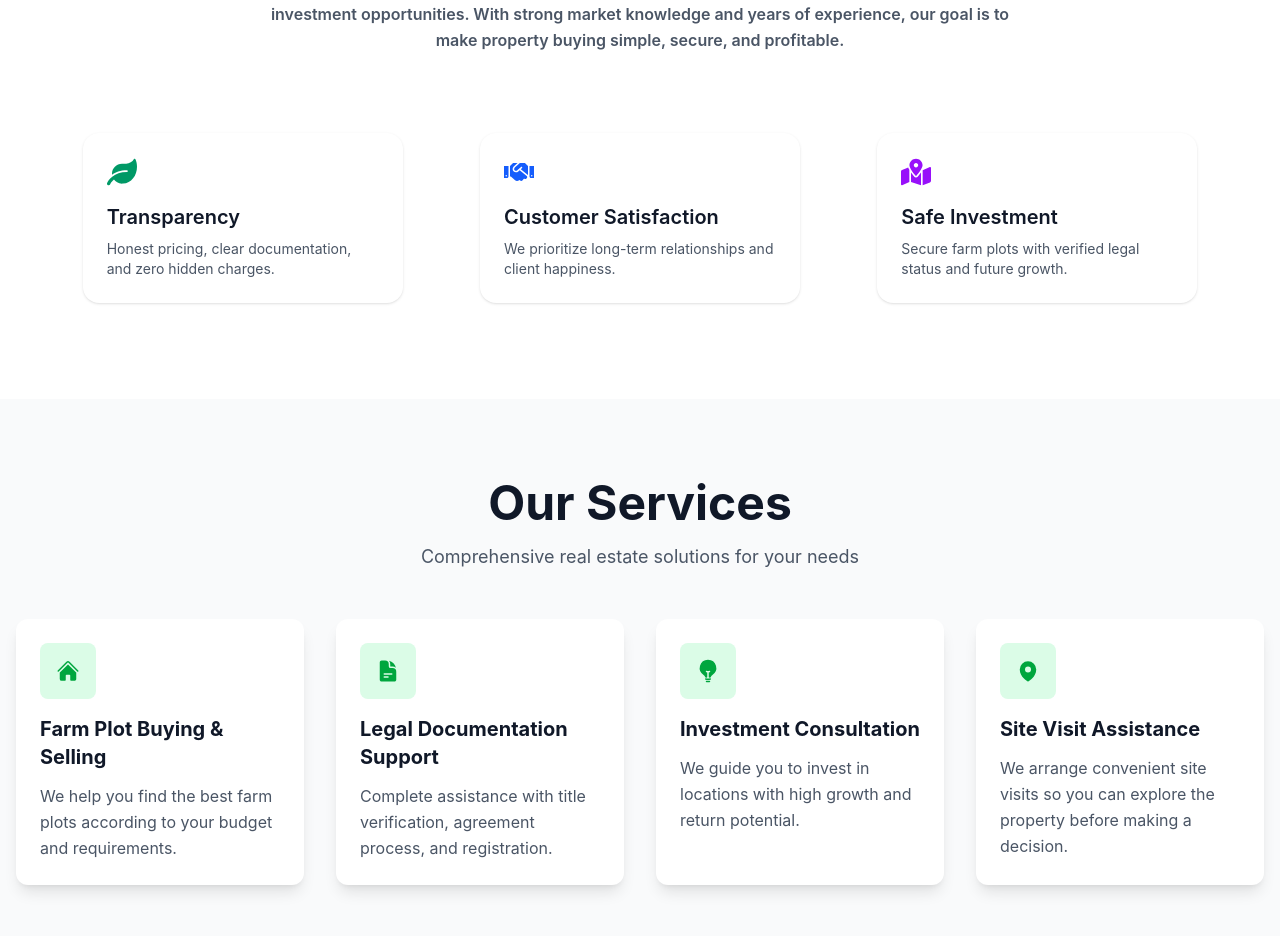
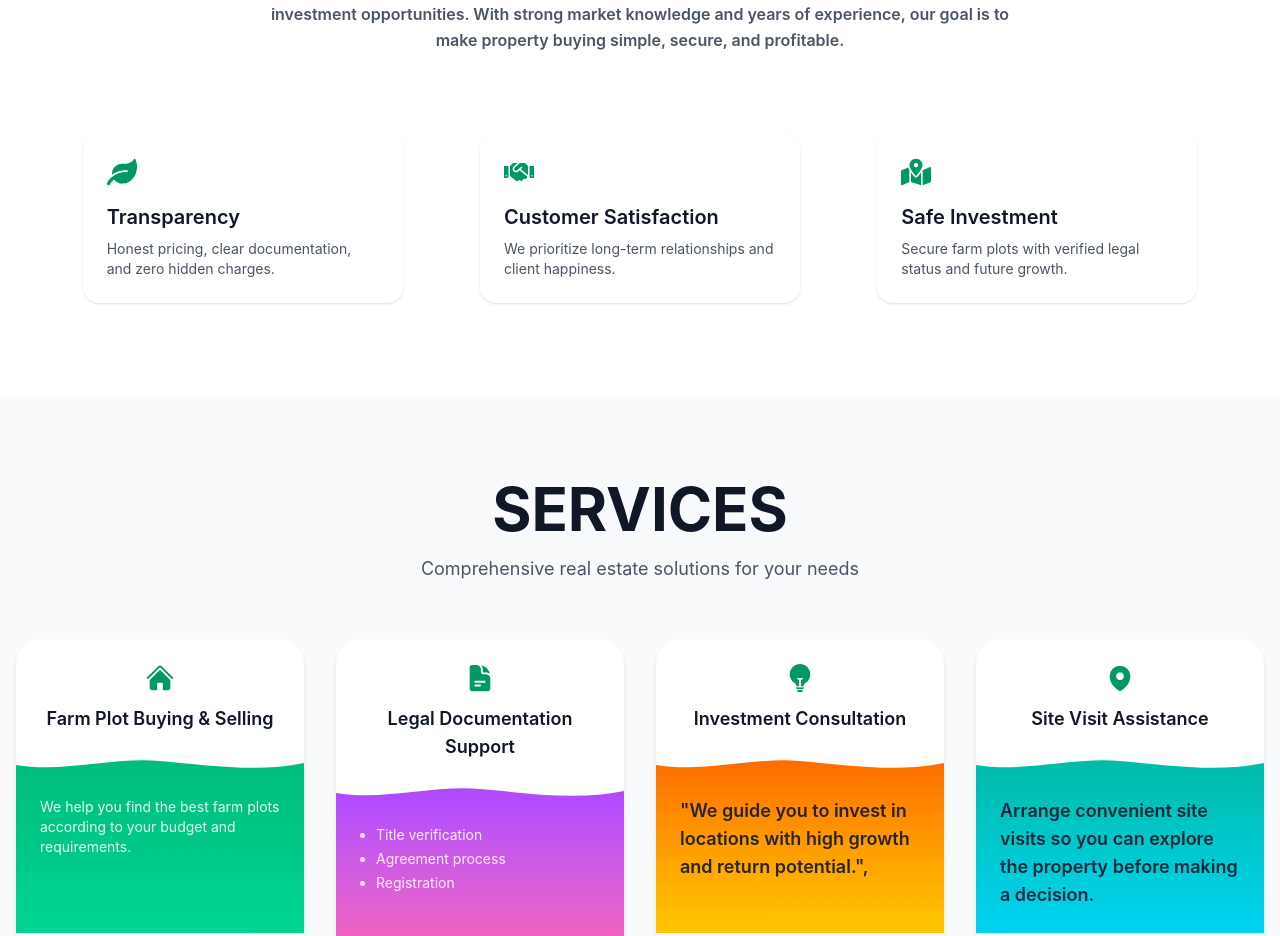
Before and after one commit to scrollfuel-digital/KoseliProject, a React (Vite) app: page / in a window 1280 px wide. Shown: the part 1125-2061 px from the top of the page. Built offline with nearby package versions, Linux system fonts and the light colour scheme.

Commit message:
updated about , services

```diff
--- a/src/components/About.jsx
+++ b/src/components/About.jsx
@@ -16,15 +16,15 @@ export default function AboutUs() {
       title: "Customer Satisfaction",
       desc: "We prioritize long-term relationships and client happiness.",
       icon: FaHandshake,
-      iconColor: "text-blue-600",
-      glow: "hover:shadow-[0_0_35px_rgba(59,130,246,0.55)]",
+      iconColor:  "text-emerald-600",
+      glow: "hover:shadow-[0_0_35px_rgba(16,185,129,0.55)]",
     },
     {
       title: "Safe Investment",
       desc: "Secure farm plots with verified legal status and future growth.",
       icon: FaMapMarkedAlt,
-      iconColor: "text-purple-600",
-      glow: "hover:shadow-[0_0_35px_rgba(168,85,247,0.55)]",
+      iconColor: "text-emerald-600",
+      glow: "hover:shadow-[0_0_35px_rgba(16,185,129,0.55)]",
     },
   ];
 
@@ -62,11 +62,21 @@ export default function AboutUs() {
   return (
     <div
       key={index}
-  className={`group relative bg-white rounded-2xl p-6 w-80
-              shadow-sm transition-all duration-300 ease-in-out
-              hover:-translate-y-3 hover:scale-105 ${card.glow}`}
+      className="group relative bg-white rounded-2xl p-6 w-80
+                 overflow-hidden shadow-sm
+                 transform transition-all duration-1000 ease-out
+                 hover:-translate-y-3 hover:shadow-xl"
     >
+      {/* LEFT → RIGHT GLOW */}
+      <span
+        className="pointer-events-none absolute inset-y-0 left-0 w-0
+                   bg-emerald-400/30 blur-xl
+                   transition-all duration-700 ease-out
+                   group-hover:w-full"
+      />
 
+      {/* CONTENT */}
+      <div className="relative z-10">
         <Icon className={`${card.iconColor} text-3xl mb-4`} />
 
         <h4 className="text-xl font-semibold mb-2 text-gray-900">
@@ -77,6 +87,7 @@ export default function AboutUs() {
           {card.desc}
         </p>
       </div>
+    </div>
   );
 })}
 
--- a/src/components/Services.jsx
+++ b/src/components/Services.jsx
@@ -1,60 +1,118 @@
-import { HiHome, HiDocumentText, HiLightBulb, HiMapPin } from 'react-icons/hi2'
+import { h2 } from "framer-motion/client";
+import {
+  HiHome,
+  HiDocumentText,
+  HiLightBulb,
+  HiMapPin,
+} from "react-icons/hi2";
 
 export default function Services() {
+  // 🔹 SERVICES ARRAY
   const services = [
     {
       icon: HiHome,
-      title: 'Farm Plot Buying & Selling',
-      description: 'We help you find the best farm plots according to your budget and requirements.'
+      title: "Farm Plot Buying & Selling",
+      description:
+        "We help you find the best farm plots according to your budget and requirements.",
+      gradient: "from-emerald-500 to-emerald-400",
     },
     {
       icon: HiDocumentText,
-      title: 'Legal Documentation Support',
-      description: 'Complete assistance with title verification, agreement process, and registration.'
+      title: "Legal Documentation Support",
+      points: ["Title verification", "Agreement process", "Registration"],
+      gradient: "from-purple-500 to-pink-400",
     },
     {
       icon: HiLightBulb,
-      title: 'Investment Consultation',
-      description: 'We guide you to invest in locations with high growth and return potential.'
+      title: "Investment Consultation",
+      description:
+     <h1 className="text-lg font-semibold text-gray-900">
+          "We guide you to invest in locations with high growth and return potential.",
+        </h1>,
+      gradient: "from-orange-500 to-yellow-400",
     },
     {
       icon: HiMapPin,
-      title: 'Site Visit Assistance',
-      description: 'We arrange convenient site visits so you can explore the property before making a decision.'
-    }
-  ]
+      title: "Site Visit Assistance",
+      description:
+        <h1 className="text-lg font-semibold text-gray-900">
+          Arrange convenient site visits so you can explore the property before making a decision.
+        </h1> ,
+      gradient: "from-teal-500 to-cyan-400",
+    },
+  ];
 
   return (
     <section className="py-20 px-4 bg-gray-50">
       <div className="max-w-7xl mx-auto">
-        <div className="text-center mb-12">
-          <h2 className="text-4xl md:text-5xl font-bold text-gray-900 mb-4">
-            Our Services
+
+        {/* HEADING */}
+        <div className="text-center mb-14">
+          <h2 className="text-4xl md:text-6xl font-bold text-gray-900 mb-4">
+            SERVICES
           </h2>
           <p className="text-lg text-gray-600">
             Comprehensive real estate solutions for your needs
           </p>
         </div>
 
+        {/* SERVICES CARDS */}
         <div className="grid grid-cols-1 md:grid-cols-2 lg:grid-cols-4 gap-8">
-          {services.map((service, index) => (
+          {services.map((service, index) => {
+            const Icon = service.icon;
+
+            return (
               <div
                 key={index}
-              className="bg-white p-6 rounded-xl shadow-lg hover:shadow-xl transition-all hover:-translate-y-2"
+                className="group relative bg-white rounded-3xl overflow-hidden
+                           shadow-md transition-all duration-500 ease-out
+                           hover:-translate-y-4 hover:shadow-2xl"
               >
-              <div className="w-14 h-14 bg-green-100 rounded-lg flex items-center justify-center mb-4">
-                <service.icon className="text-green-600 text-2xl" />
-              </div>
-              <h3 className="text-xl font-bold text-gray-900 mb-3">
+                {/* TOP SECTION */}
+                <div className="p-6 text-center">
+                  <Icon className="mx-auto mb-3 text-3xl text-emerald-600" />
+                  <h3 className="text-lg font-semibold text-gray-900">
                     {service.title}
                   </h3>
-              <p className="text-gray-600 leading-relaxed">
+                </div>
+
+                {/* WAVE + GRADIENT */}
+                <div
+                  className={`relative h-44 bg-gradient-to-b ${service.gradient}`}
+                >
+                  {/* WAVE */}
+                  <svg
+                    className="absolute top-0 left-0 w-full"
+                    viewBox="0 0 1440 100"
+                    preserveAspectRatio="none"
+                  >
+                    <path
+                      fill="white"
+                      d="M0,40 C240,80 480,0 720,20 960,40 1200,80 1440,30 L1440,0 L0,0 Z"
+                    />
+                  </svg>
+
+                  {/* CONTENT */}
+                  <div className="relative z-10 px-6 pt-10 text-white text-sm">
+                    {service.description ? (
+                      <p className="opacity-90">
                         {service.description}
                       </p>
-            </div>
+                    ) : (
+                      <ul className="space-y-1 list-disc pl-4 opacity-90">
+                        {service.points.map((point, i) => (
+                          <li key={i}>{point}</li>
                         ))}
+                      </ul>
+                    )}
                   </div>
                 </div>
+              </div>
+            );
+          })}
+        </div>
+
+      </div>
     </section>
-  )
+  );
 }
```
Lines whose indentation alone changed are shown as unchanged.
